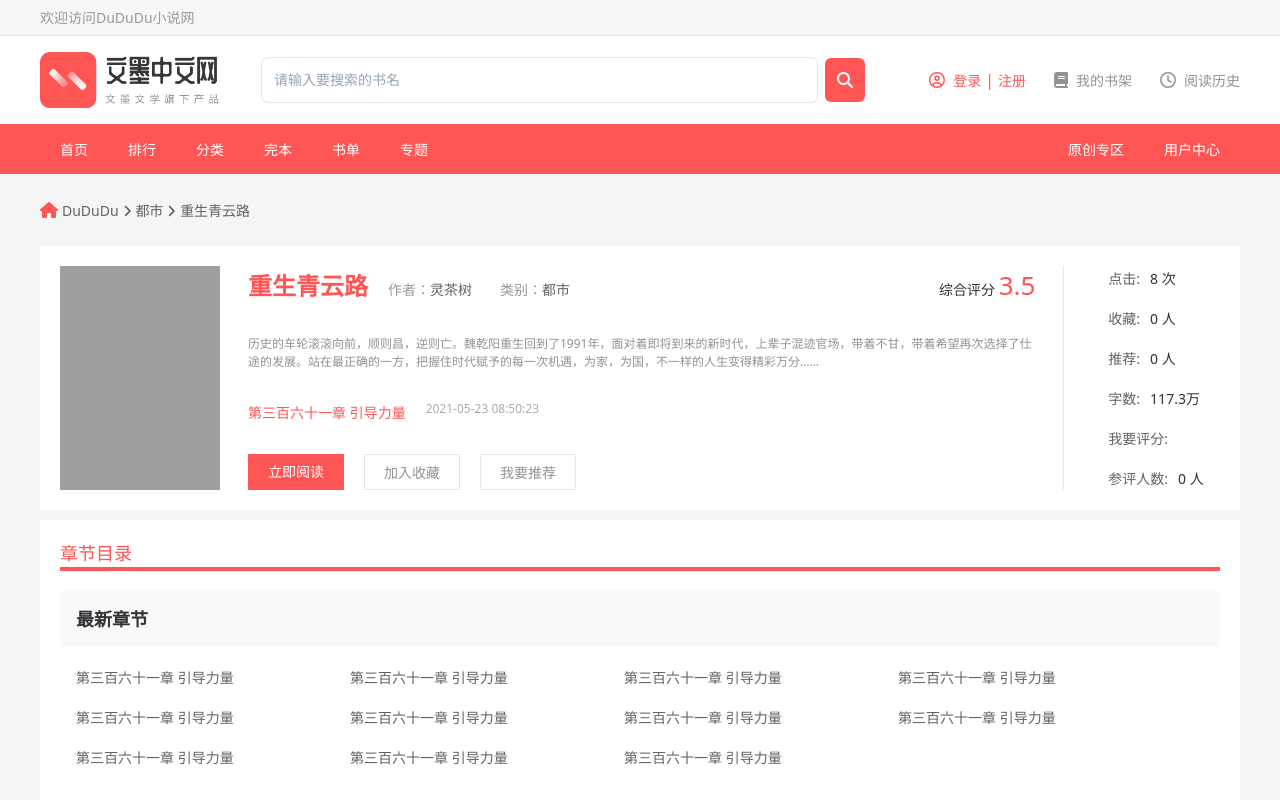
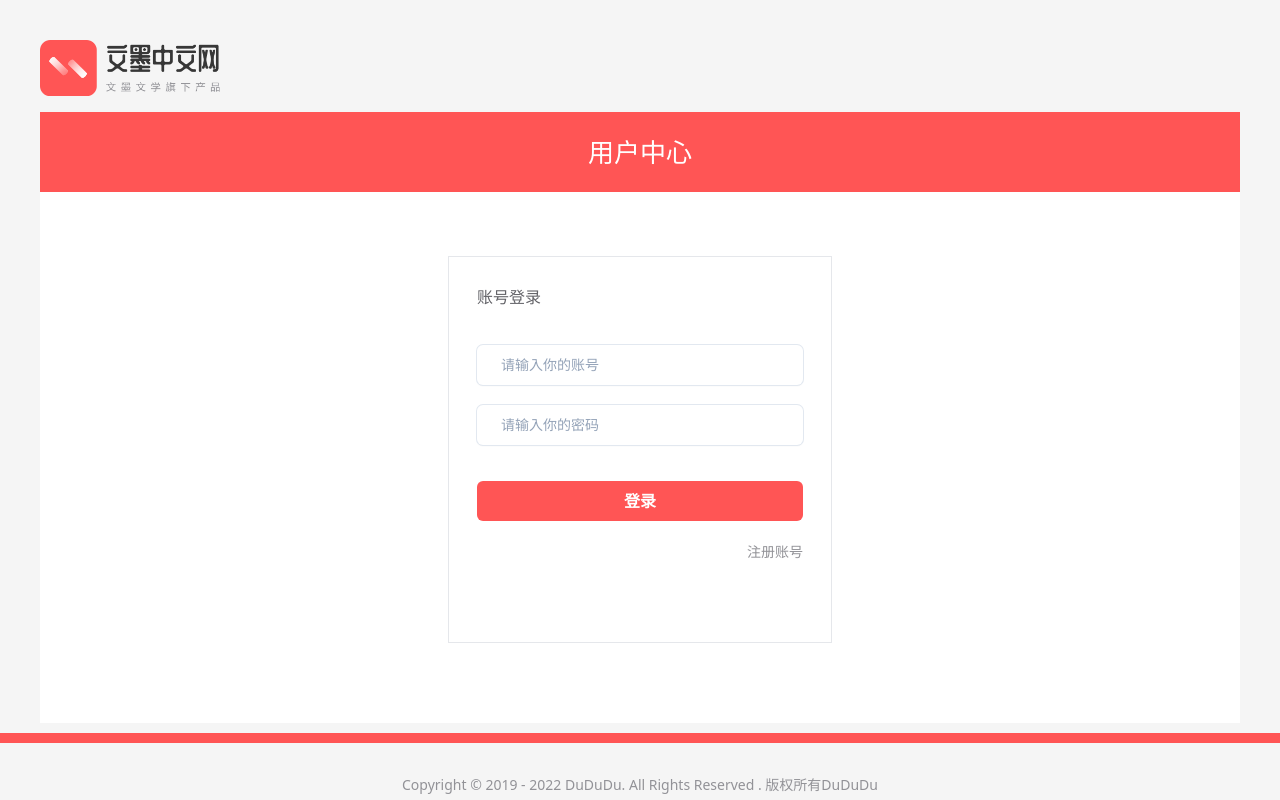
Before and after one commit to duduHusky/fiction-pc, a React (Create React App) app: page /login in a window 1280 px wide. Shown: the top 800 px of the page. Built offline with nearby package versions, Linux system fonts and the light colour scheme; grey boxes are pictures that could not be loaded.

Commit message:
新增路由登录控制

```diff
--- a/package.json
+++ b/package.json
@@ -49,6 +49,7 @@
     ]
   },
   "devDependencies": {
+    "@types/js-cookie": "^3.0.1",
     "autoprefixer": "^10.4.4",
     "postcss": "^8.4.12",
     "tailwindcss": "^3.0.23"
--- a/src/App.tsx
+++ b/src/App.tsx
@@ -6,6 +6,9 @@ import Layout from "./pages/Layout";
 import BookInfo from "./pages/BookInfo";
 import BookRead from "./pages/BookRead";
 import SearchResult from "./pages/SearchResult";
+import Login from "./pages/Login";
+import AuthRoute from "./components/AuthRoute";
+import Shelf from "./pages/Shelf";
 
 function App() {
 	return (
@@ -16,7 +19,9 @@ function App() {
 					<Route path=":bookId" element={<BookInfo />} />
 					<Route path=":bookId/read_:chapterId" element={<BookRead />} />
 					<Route path="search/result" element={<SearchResult />} />
+					<Route path="shelf" element={<AuthRoute component={Shelf} />} />
 				</Route>
+				<Route path={"/login"} element={<Login />} />
 			</Routes>
 		</BrowserRouter>
 	);
--- /dev/null
+++ b/src/components/AuthRoute.tsx
@@ -0,0 +1,19 @@
+import { FunctionComponent} from "react";
+import { Navigate, useLocation } from "react-router-dom";
+import { hasToken } from "../utils/user";
+
+interface AuthRouteProps {
+	component: FunctionComponent
+}
+
+const AuthRoute = (props: AuthRouteProps) => {
+	const Component = props.component
+	const location = useLocation()
+
+	if (!hasToken()) {
+		return <Navigate to={`/login`} state={location.pathname} replace />
+	}
+	return <Component/>
+}
+
+export default AuthRoute
--- a/src/components/TopHead.tsx
+++ b/src/components/TopHead.tsx
@@ -30,13 +30,13 @@ export default function TopHead() {
 			<ul className="ml-16 flex items-center">
 				<li className="mr-7">
 					<FontIcons name="r-circle-user" color="#f55" />
-					<Link title="登录" to="/user/auth/login.html" className="ml-2 text-[14px] text-[#f55]">登录</Link>
+					<Link title="登录" to="/login" className="ml-2 text-[14px] text-[#f55]">登录</Link>
 					<span className="text-[#f55] mx-1">|</span>
 					<Link title="注册" to="/user/auth/register.html" className="text-[14px] text-[#f55]">注册</Link>
 				</li>
 				<li className="mr-7">
 					<FontIcons name="books" color="#929297" />
-					<Link to="/user/mark/index.html" className="ml-2 text-[14px] text-[#929297]">我的书架</Link>
+					<Link to="/shelf" className="ml-2 text-[14px] text-[#929297]">我的书架</Link>
 				</li>
 				<li className="inline-block">
 					<FontIcons name="r-clock" color="#929297" />
--- /dev/null
+++ b/src/pages/Login.tsx
@@ -0,0 +1,38 @@
+import logo from '../static/images/logo.png'
+import { Link, useLocation } from "react-router-dom";
+import CopyRight from "../components/CopyRight";
+
+const Login = () => {
+	const location = useLocation()
+
+	return <div className="flex flex-col">
+		<div className="mt-10 flex justify-center">
+			<div className="w-[75rem]">
+				<img src={logo} alt="" className="w-56 h-14" />
+			</div>
+		</div>
+		<div className="w-[75rem] bg-[#f55] h-20 flex justify-center items-center self-center mt-4">
+			<span className="text-white text-[26px]">用户中心</span>
+		</div>
+		<div className="bg-white w-[75rem] self-center flex justify-center items-center">
+			<div className="pt-16 pb-20">
+				<div className="px-7 pt-7 border border-[E9E9E9] w-96">
+					<div className="text-[16px] text-[#626267]">账号登录</div>
+					<div className="flex flex-col">
+						<input className="focus:ring-2 focus:ring-blue-500 focus:outline-none appearance-none w-full text-sm leading-6 text-slate-900 placeholder-slate-400 rounded-md py-2 pl-6 ring-1 ring-slate-200 shadow-sm mt-9"
+							type="text" placeholder="请输入你的账号" />
+						<input className="focus:ring-2 focus:ring-blue-500 focus:outline-none appearance-none w-full text-sm leading-6 text-slate-900 placeholder-slate-400 rounded-md py-2 pl-6 ring-1 ring-slate-200 shadow-sm mt-5"
+								type="password" placeholder="请输入你的密码" />
+						<button className="h-10 px-6 font-semibold rounded-md bg-[#f55] text-white mt-9 mb-5">登录</button>
+						<div className="text-[14px] text-[#929297] pb-20 self-end">
+							<Link to="/register">注册账号</Link>
+						</div>
+					</div>
+				</div>
+
+			</div>
+		</div>
+		<CopyRight />
+	</div>
+}
+export default Login
--- /dev/null
+++ b/src/pages/Shelf.tsx
@@ -0,0 +1,7 @@
+import { useLocation, useNavigate } from "react-router-dom";
+
+const Shelf = () => {
+	const location = useLocation()
+	return <>Shelf page</>
+}
+export default Shelf
--- /dev/null
+++ b/src/utils/user.ts
@@ -0,0 +1,5 @@
+import Cookies from "js-cookie";
+
+export const hasToken = (): boolean => {
+	return !!Cookies.get("DuDuDu_Token")
+}
```
Also changed, not shown: 1 other file (tests, documents, lock files or other folders).
